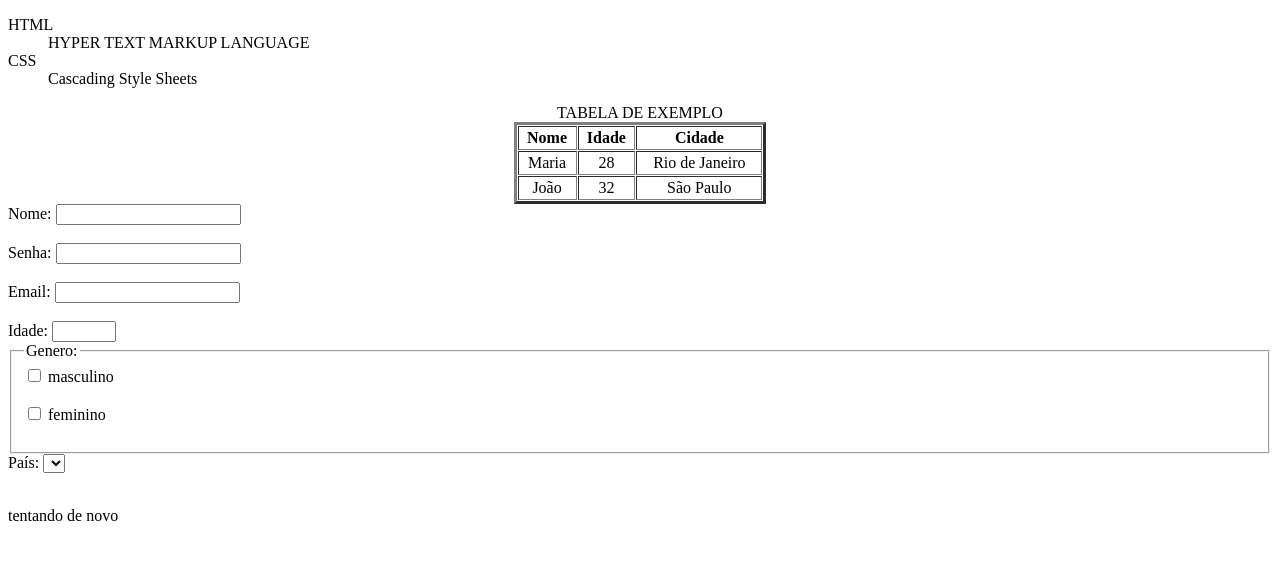
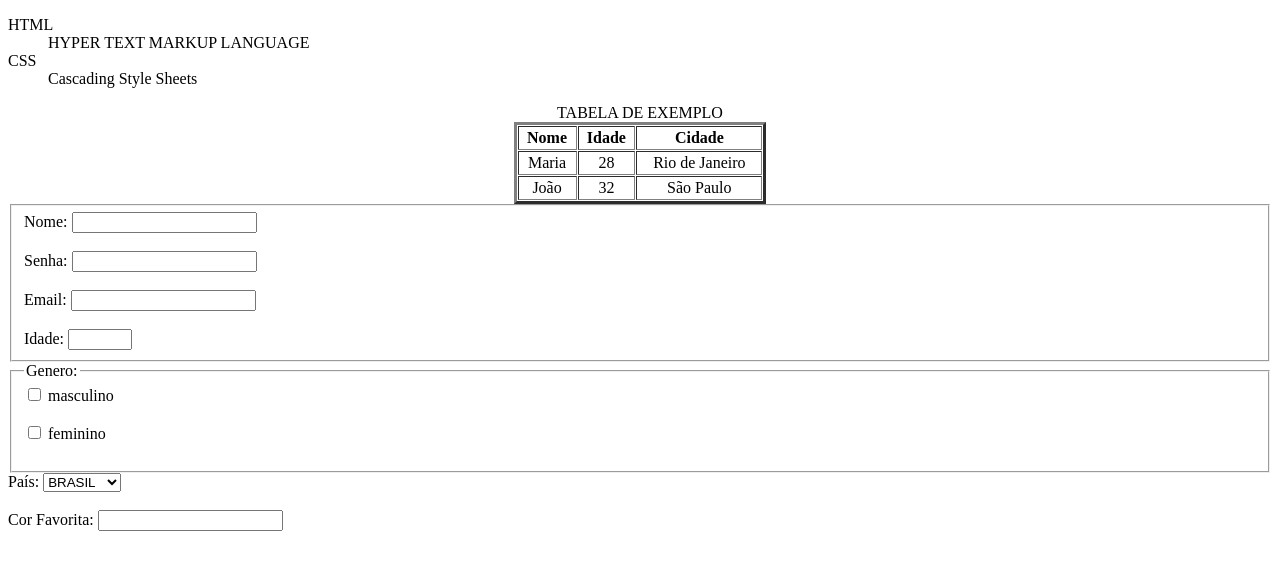
Before and after one commit to figueiredojon/learning-programming, a plain HTML site: page aula2208.html in a window 1280 px wide. Drawn offline with Linux system fonts and the light colour scheme.

Commit message:
novos comandos

```diff
--- a/aula2208.html
+++ b/aula2208.html
@@ -40,6 +40,7 @@
 
 <form action="/submit" method="POST">
 
+<fieldset class="dados">
     <label for="nome">Nome:</label>
     <input type="text" id="nome" name="nome" required>
     <br><br>
@@ -54,8 +55,10 @@
 
     <label for="Idade">Idade:</label>
     <input type="number" id="idade" name="idade" min="18" max="100" required>
+</fieldset>
 
-    <fieldset>
+    <!--fieldset usado para agrupamento de elementos de um mesmo input-->
+    <fieldset class="genero">
         <legend>Genero:</legend>
             <input type="checkbox" id="masculino" name="genero" value="masculino">
             <label for="masculino">masculino</label>
@@ -69,15 +72,22 @@
     <!--Campo select-->
     <label for="pais">País:</label>
     <select id="pais" name="pais" required>
-        <option value="BRASIL"></option>
-        <option value="EUA"></option>
-        <option value="CANADA"></option>
+        <option value="BRASIL">BRASIL</option>
+        <option value="EUA">EUA</option>
+        <option value="CANADA">CANADA</option>
     </select>
     <br><br>
 
+    <!-- DATA LIST-->
+     <label for="cor-favorita">Cor Favorita:</label>
+     <input list="cores" id="cor-favorita" name="cor-favorita">
+     <datalist id="cores">
+        <option value="vermelho">
+        <option value="azul">
+        <option value="amarelo">
+     </datalist>
+
 </form>
-
-<p>tentando de novo</p>
 
 
 </body>
```
